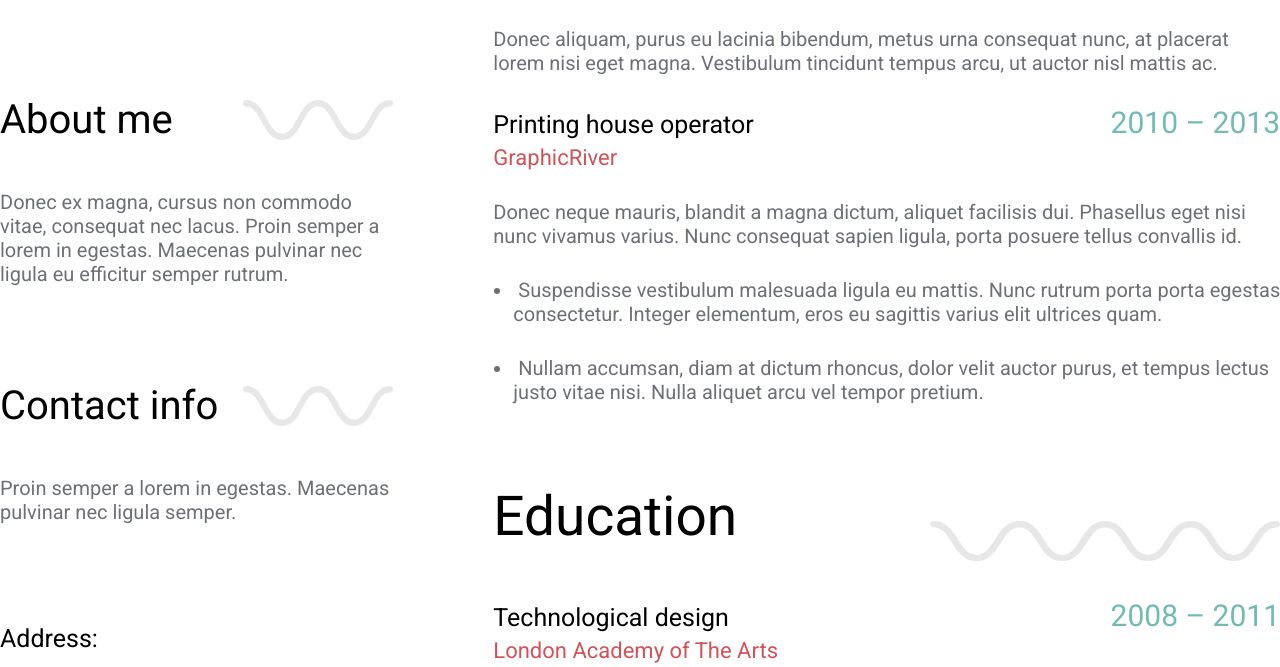
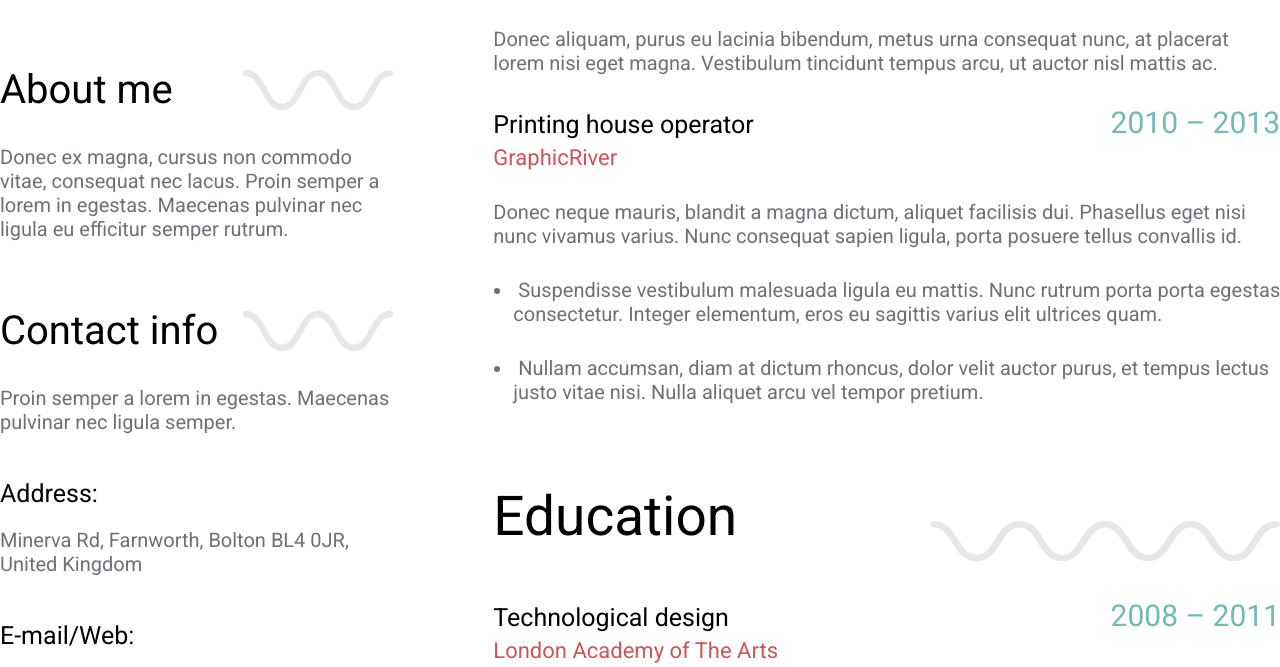
Before and after one commit to sayeed-cse/flyer-resume, a plain HTML site: page index.html in a window 1280 px wide. Shown: the part 705-1372 px from the top of the page. Drawn offline with Linux system fonts and the light colour scheme.

Commit message:
margin correcteed

```diff
--- a/index.html
+++ b/index.html
@@ -28,11 +28,14 @@
             a lorem in egestas. Maecenas pulvinar nec ligula eu efficitur semper rutrum.</p>
         </div>
         <div class="contact_info">
+          <div>
             <div class="personal_heading">
               <h3 class="profile_head_left">Contact info</h3>
               <img src="images/wave-sm.png" alt="" class="wave-sm">
             </div>
             <p class="text1">Proin semper a lorem in egestas. Maecenas pulvinar nec ligula semper.</p>
+          </div>
+
           <div class="address">
             <h3 class="heading3">Address:</h3>
             <p class="text1">Minerva Rd, Farnworth, Bolton
--- a/styles/style.css
+++ b/styles/style.css
@@ -69,7 +69,7 @@ body {
   width: 150px;
 }
 
-.personal_info {}
+/* .personal_info {} */
 
 .profile_dp {
   position: relative;
@@ -103,15 +103,15 @@ body {
 
 }
 
-.profile_info div {
-  margin-top: 100px;
+.profile_info >div {
+  margin-top: 70px;
 }
 
 .personal_heading {
   display: flex;
   justify-content: space-between;
   align-items: center;
-  margin-bottom: 50px;
+  margin-bottom: 35px;
 
 
 }
@@ -119,6 +119,12 @@ body {
   font-size: 40px;
   font-weight:500 ;
   line-height: 30px;
+}
+.contact_info{
+  margin-bottom: 150px;
+}
+.contact_info>div{
+  margin-bottom: 45px;
 }
 .contact_info .heading3{
   font-weight: 500;
@@ -176,7 +182,7 @@ body {
 }
 
 /* experience area start */
-.experience_body {}
+/* .experience_body {} */
 
 .card_info {
   display: flex;
```
Lines whose indentation alone changed are shown as unchanged.
